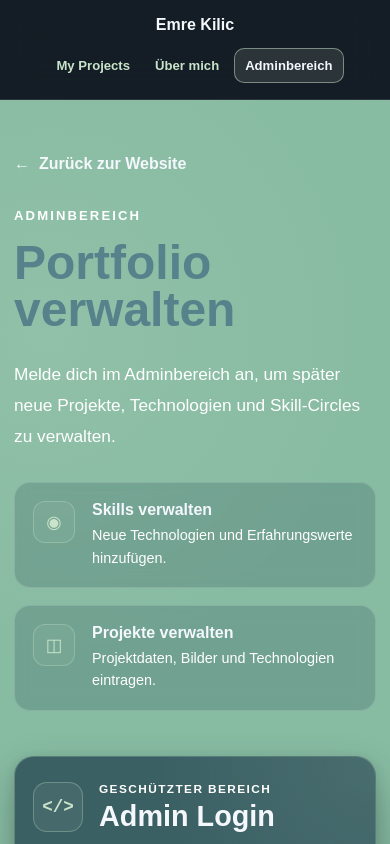
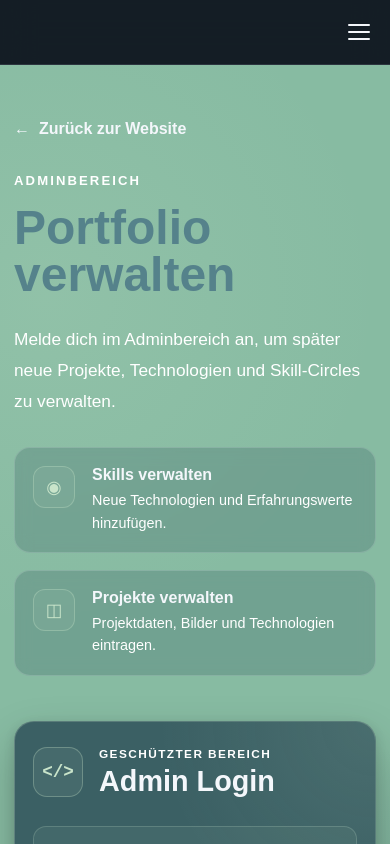
Before and after one commit to emrklc04/myportfolio, an Angular app in the folder frontend/: page /admin in a window 390 px wide. Shown: the top 844 px of the page. Built offline with nearby package versions, Linux system fonts and the light colour scheme; no server answers.

Commit message:
frontend adjustments for smartphones

```diff
--- a/frontend/src/app/components/header/header.css
+++ b/frontend/src/app/components/header/header.css
@@ -77,18 +77,103 @@
   line-height: 1;
 }
 
+.menu-toggle {
+  display: none;
+  padding: 8px;
+  border: none;
+  border-radius: 8px;
+  color: var(--text-primary);
+  background: transparent;
+  cursor: pointer;
+}
+
+.menu-toggle:hover {
+  background: var(--surface-color);
+}
+
+.menu-icon {
+  position: relative;
+  display: block;
+  width: 22px;
+  height: 16px;
+}
+
+.menu-icon span {
+  position: absolute;
+  left: 0;
+  width: 100%;
+  height: 2px;
+  border-radius: 2px;
+  background: currentColor;
+  transition:
+    transform 0.25s ease,
+    opacity 0.2s ease;
+}
+
+.menu-icon span:nth-child(1) {
+  top: 0;
+}
+
+.menu-icon span:nth-child(2) {
+  top: 7px;
+}
+
+.menu-icon span:nth-child(3) {
+  top: 14px;
+}
+
+.menu-icon.open span:nth-child(1) {
+  top: 7px;
+  transform: rotate(45deg);
+}
+
+.menu-icon.open span:nth-child(2) {
+  opacity: 0;
+}
+
+.menu-icon.open span:nth-child(3) {
+  top: 7px;
+  transform: rotate(-45deg);
+}
+
 @media (max-width: 760px) {
   .header-container {
-    min-height: auto;
-    flex-direction: column;
-    gap: 14px;
-    padding: 16px 0;
+    position: relative;
+    justify-content: flex-end;
+    min-height: 64px;
+  }
+
+  .logo {
+    display: none;
+  }
+
+  .menu-toggle {
+    display: flex;
+    align-items: center;
+    justify-content: center;
   }
 
   .navigation {
-    width: 100%;
+    position: absolute;
+    top: 100%;
+    right: 0;
+    left: 0;
+    display: none;
+    flex-direction: column;
+    align-items: stretch;
+    gap: 4px;
+    padding: 14px;
+    border-bottom: 1px solid var(--border-color);
+    background: rgba(8, 13, 24, 0.98);
+    backdrop-filter: blur(16px);
+  }
+
+  .navigation.open {
+    display: flex;
+  }
+
+  .navigation a {
     justify-content: center;
-    flex-wrap: wrap;
   }
 }
 
@@ -97,20 +182,8 @@
     width: min(100% - 24px, 1180px);
   }
 
-  .logo {
-    font-size: 1rem;
-  }
-
-  .navigation {
-    gap: 5px;
-  }
-
   .navigation a {
-    padding: 9px 10px;
-    font-size: 0.82rem;
-  }
-
-  .admin-icon {
-    display: none;
+    padding: 12px 10px;
+    font-size: 0.9rem;
   }
 }
--- a/frontend/src/app/components/header/header.html
+++ b/frontend/src/app/components/header/header.html
@@ -4,11 +4,30 @@
       <span>Emre Kilic</span>
     </a>
 
-    <nav class="navigation">
+    <button
+      type="button"
+      class="menu-toggle"
+      [attr.aria-expanded]="isMenuOpen"
+      aria-controls="primary-navigation"
+      aria-label="Menü öffnen/schließen"
+      (click)="toggleMenu()"
+    >
+      <span class="menu-icon" [class.open]="isMenuOpen" aria-hidden="true">
+        <span></span>
+        <span></span>
+        <span></span>
+      </span>
+    </button>
+
+    <nav
+      id="primary-navigation"
+      class="navigation"
+      [class.open]="isMenuOpen"
+    >
       <a
         routerLink="/"
         [class.active]="isProjectsActive"
-        (click)="goToProjects($event)"
+        (click)="goToProjects($event); closeMenu()"
       >
         My Projects
       </a>
@@ -16,6 +35,7 @@
       <a
         href="#about"
         [class.active]="isAboutActive"
+        (click)="closeMenu()"
       >
         Über mich
       </a>
@@ -24,6 +44,7 @@
         routerLink="/admin"
         routerLinkActive="active"
         class="admin-link"
+        (click)="closeMenu()"
       >
         <span class="admin-icon" aria-hidden="true">
           ⚙
--- a/frontend/src/app/components/header/header.ts
+++ b/frontend/src/app/components/header/header.ts
@@ -19,6 +19,7 @@ type NavSection = 'projects' | 'about';
 export class Header implements OnInit, OnDestroy {
   protected isHomeRoute = true;
   protected activeSection: NavSection = 'projects';
+  protected isMenuOpen = false;
 
   private readonly routerSubscription: Subscription;
 
@@ -28,7 +29,16 @@ export class Header implements OnInit, OnDestroy {
       .subscribe(() => {
         this.updateHomeRouteFlag();
         this.updateActiveSection();
+        this.closeMenu();
       });
+  }
+
+  protected toggleMenu(): void {
+    this.isMenuOpen = !this.isMenuOpen;
+  }
+
+  protected closeMenu(): void {
+    this.isMenuOpen = false;
   }
 
   ngOnInit(): void {
--- a/frontend/src/app/pages/home/home.css
+++ b/frontend/src/app/pages/home/home.css
@@ -354,8 +354,9 @@
 
 .about-content h1 {
   margin: 0 0 30px;
+  overflow-wrap: break-word;
   color: #55828b;
-  font-size: clamp(2.3rem, 5vw, 4.5rem);
+  font-size: clamp(1.8rem, 8vw, 4.5rem);
   line-height: 1.05;
 }
 
```
